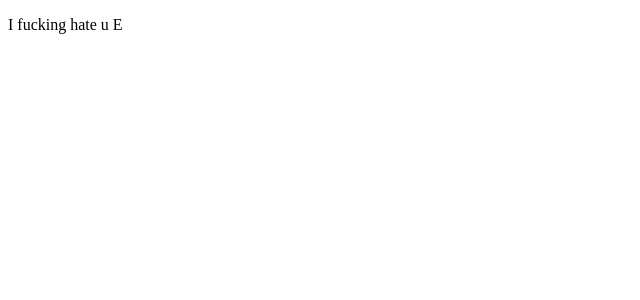
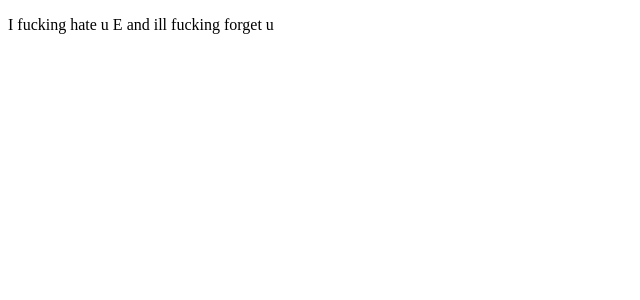
Before and after one commit to divyanshu3020/CICD-pipelines, a React (Vite) app: page / in a window 1280 px wide. Shown: the top 300 px of the page, without its empty margins (0-640 px from the left). Built offline with nearby package versions, Linux system fonts and the light colour scheme.

Commit message:
Trigger : from jackal testing PR

```diff
--- a/src/App.tsx
+++ b/src/App.tsx
@@ -6,7 +6,7 @@ import reactLogo from "./react.svg";
 export function App() {
   return (
     <>
-      <p>I fucking hate u E</p>
+      <p>I fucking hate u E and ill fucking forget u</p>
     </>
   );
 }
```
